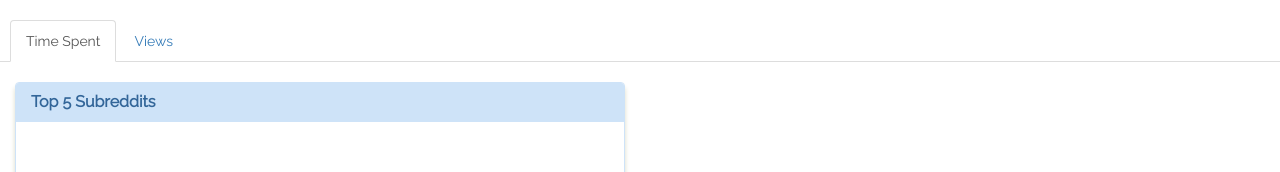
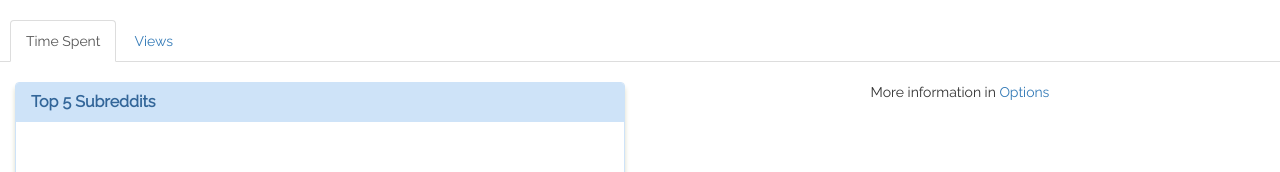
Before and after one commit to tom2zip/reddit-stats, a browser extension: page index.html in a window 1280 px wide. Shown: the top 172 px of the page. Drawn offline with Linux system fonts and the light colour scheme.

Commit message:
Added a link to the options page in the popup

```diff
--- a/css/index.css
+++ b/css/index.css
@@ -26,6 +26,18 @@ html, body {
 	height: calc(100% - 65px);
 	margin-top: 20px;
 	font-family: 'Raleway', sans-serif;
+}
+
+#main-content .more-info {
+	text-align: center;
+}
+
+#main-content .more-info p {
+	display: inline;
+}
+
+#main-content .more-info a {
+	cursor: pointer;
 }
 
 .panel.panel-primary {
--- a/index.html
+++ b/index.html
@@ -35,6 +35,10 @@
 						</div>
 					</div>
 				</div>
+				<div class='more-info'>
+					<p>More information in </p>
+					<a id='options-link'>Options</a>
+				<div>
 			</div>
 		</div>
 	</body>
--- a/js/index.js
+++ b/js/index.js
@@ -154,8 +154,13 @@ function changeTab(event) {
 	}
 }
 
+function goToOptions() {
+	window.open(chrome.extension.getURL('options.html'));
+}
+
 document.addEventListener('DOMContentLoaded', () => {
 	document.getElementById('timespent-tab-heading').addEventListener('click', changeTab);
 	document.getElementById('views-tab-heading').addEventListener('click', changeTab);
+	document.getElementById('options-link').addEventListener('click', goToOptions);
 	render('TIME_SPENT');
 });
```
